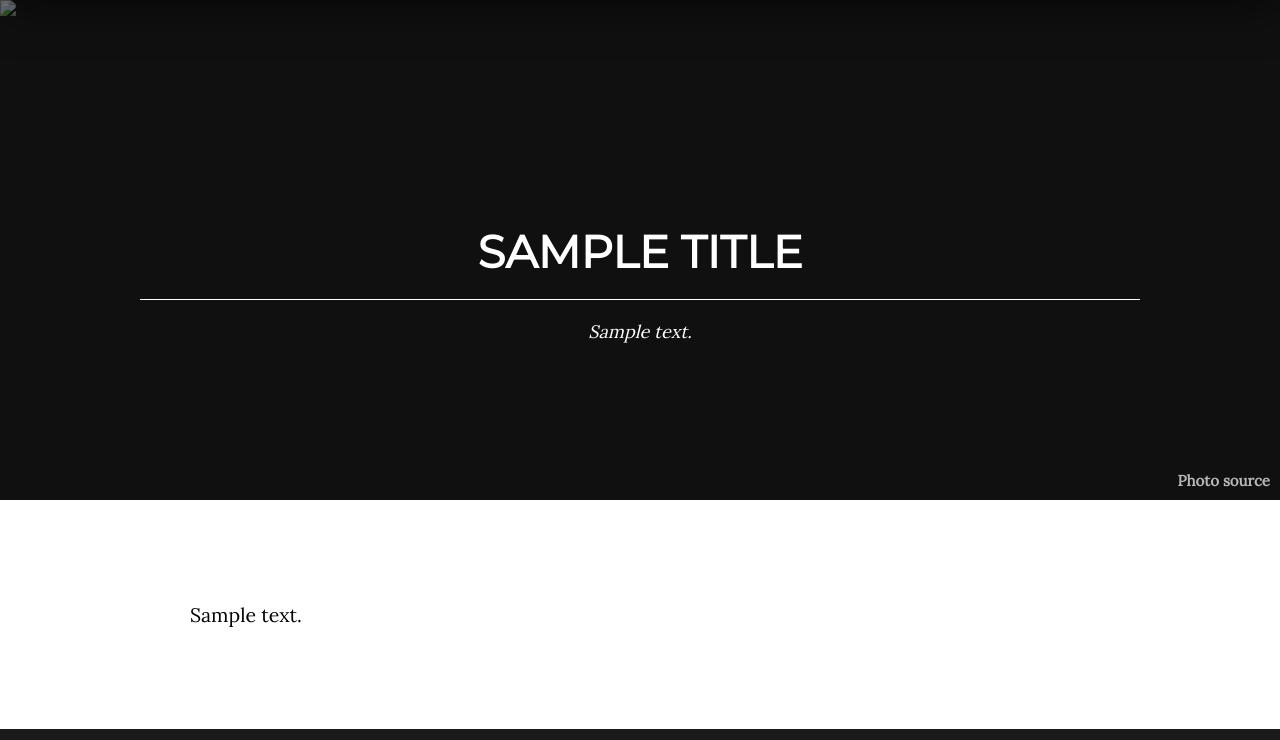
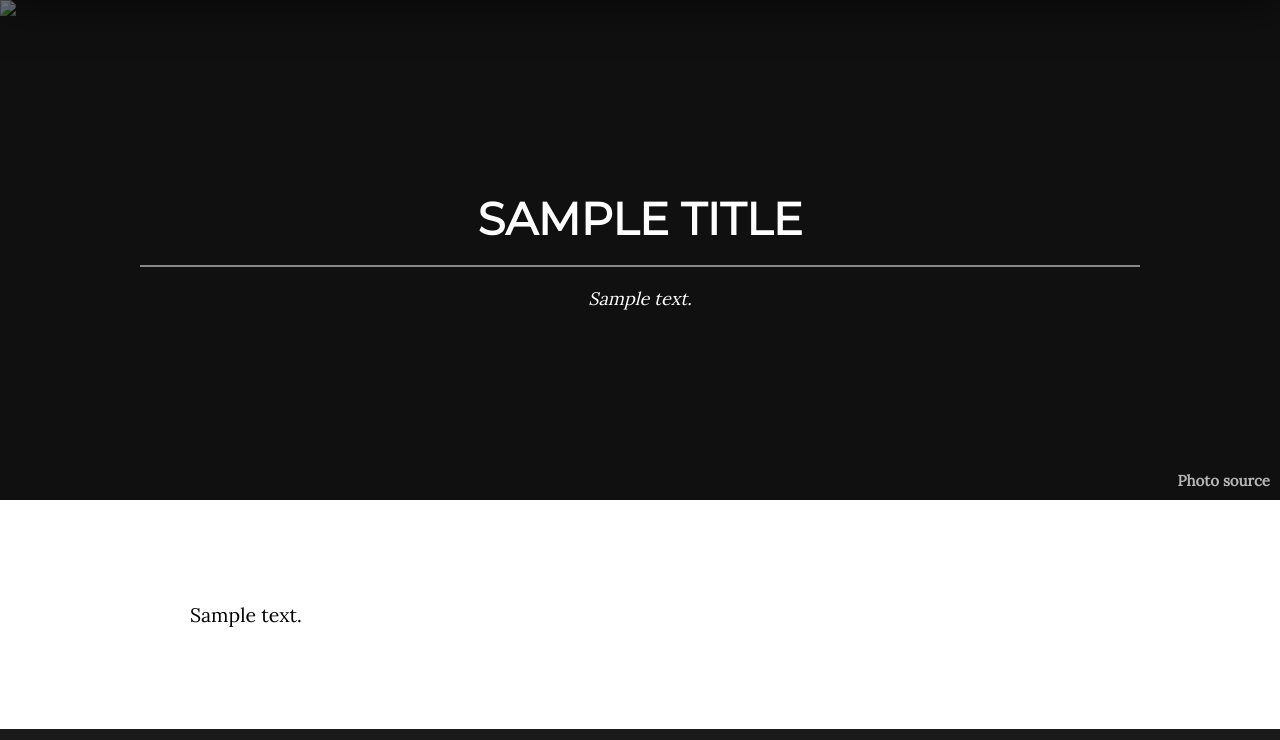
Before and after one commit to dellsystem/ctlibre.com, a Django app: template templates/page.html in a window 1280 px wide. Shown: the part 100-840 px from the top of the page. Run offline with Django 3.2, Linux system fonts and the light colour scheme; the template is opened without the code that fills it: most values are stand-ins (such as "Sample title", 1, 10 or a date in 2020); style sheets or scripts are compiled from the project's sources; parts of the project's set-up code (start-up, migrations or seed data) failed here and were passed over.

Commit message:
Fix vertical centering of headings
That time that http://howdoi.center was actually useful

```diff
--- a/static/css/ctlibre.less
+++ b/static/css/ctlibre.less
@@ -81,9 +81,12 @@
     }
 
     .title {
-        position: absolute;
+        position: relative;
         top: 50%;
-        margin-top: -26px;
+        transform: translateY(-50%);
+        -webkit-transform: translateY(-50%);
+        -moz-transform: translateY(-50%);
+        -ms-transform: translateY(-50%);
         color: #fff;
         left: 50%;
         width: 1000px;
```
